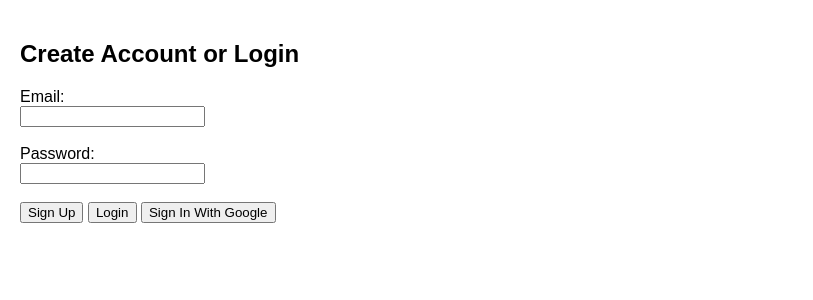
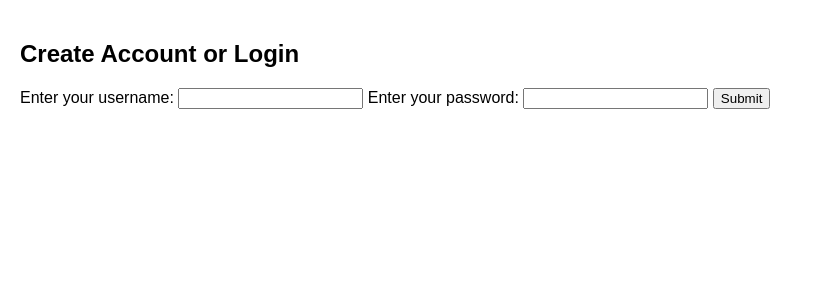
Before and after one commit to SanjayVijay27/meals-matter, a Flask app: page /createAccount.html in a window 1280 px wide. Shown: the part 200-500 px from the top of the page, without its empty margins (0-813 px from the left). Run offline with Flask 3, Linux system fonts and the light colour scheme; some libraries are stand-ins or nearby versions.

Commit message:
Refine account creation and create sample distributors

```diff
--- a/app.py
+++ b/app.py
@@ -1,3 +1,4 @@
+import database
 import matching_system
 
 from dotenv import load_dotenv
@@ -49,12 +50,32 @@ def match():
 
     # Find distributors
     users = matching_system.find_distributors_radius(address, radius)
-    names = [user['location'] for user in users]
+    names = [f"{user['username']}, {user['location']}" for user in users]
 
     global api_url
 
     # Render the HTML with the result
     return render_template('map.html', api_url=api_url, names=names)
 
+@app.route('/login', methods=['POST'])
+def login():
+    # Get the info from the form
+    username = request.form['username']
+    password = request.form['password']
+
+    # Use the hash on the password
+    encrypted = database.hash_password(password)
+
+    if database.is_new_account(username):
+        database.add_user(username, password, 'distributor', "610 Purdue Mall, West Lafayette, IN 47907")
+        message = f"Welcome, {username}!"
+    elif database.validate_account(username, password):
+        message = f"Welcome back, {username}!"
+    else:
+        message = "Invalid username/password"
+
+    # Render the HTML with the result
+    return render_template('createAccount.html', message=message)
+
 if __name__ == '__main__':
     app.run(debug=True)
--- a/templates/createAccount.html
+++ b/templates/createAccount.html
@@ -46,10 +46,6 @@
             width: 100%;
         }
     </style>
-    <!-- Google Maps API -->
-    <script async
-    src="{{ api_url }}">
-    </script>
 
     <!-- Firebase SDKs -->
     <script src="https://www.gstatic.com/firebasejs/9.0.0/firebase-app.js"></script>
@@ -82,8 +78,8 @@
     <!-- Create Account/Login Section -->
     <section id="account">
         <h2>Create Account or Login</h2>
-        <form id="accountForm">
-            <label for="email">Email:</label><br>
+        <!-- <form id="accountForm">
+            <label for="email">Username:</label><br>
             <input type="email" id="email" required><br><br>
 
             <label for="password">Password:</label><br>
@@ -92,7 +88,15 @@
             <button type="button" onclick="signUp()">Sign Up</button>
             <button type="button" onclick="login()">Login</button>
             <button type="button" onclick = "googleSignIn()"> Sign In With Google</button>
+        </form> -->
+        <form action="/login" method="POST">
+            <label for="username">Enter your username:</label>
+            <input type="username" id="username" name="username" required>
+            <label for="password">Enter your password:</label>
+            <input type="password" id="password" name="password" required>
+            <button type="submit">Submit</button>
         </form>
+        <h2>{{ message }}</h2>
         <div id="accountStatus"></div>
     </section>
 
@@ -103,12 +107,13 @@
     <script>
         // Initialize Firebase (Use your Firebase credentials)
         const firebaseConfig = {
-            apiKey: "YOUR_FIREBASE_API_KEY",
-            authDomain: "your-project-id.firebaseapp.com",
-            projectId: "your-project-id",
-            storageBucket: "your-project-id.appspot.com",
-            messagingSenderId: "your-messaging-sender-id",
-            appId: "your-app-id"
+            apiKey: "AIzaSyB-XVncUU0ncGPmKJPYTg5N9QFNPgNgNwo",
+            authDomain: "meals-matter.firebaseapp.com",
+            projectId: "meals-matter",
+            storageBucket: "meals-matter.appspot.com",
+            messagingSenderId: "439580802465",
+            appId: "1:439580802465:web:cb2b05e4e1f31c42c15fe0",
+            measurementId: "G-YHG9W415NR"
         };
         firebase.initializeApp(firebaseConfig);
         const auth = firebase.auth();
```
Also changed, not shown: database.py (+24 -2 lines).
